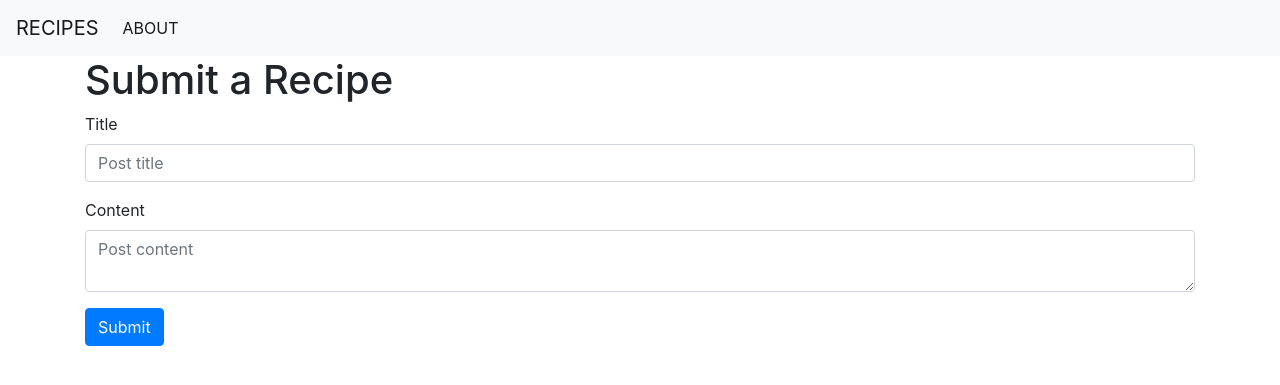
After one commit to LijieZhou/flask_app, a Flask app: page /create in a window 1280 px wide. The commit adds this page. Shown: the top 385 px of the page. Run offline with Flask 2, Linux system fonts and the light colour scheme; some libraries are stand-ins or nearby versions.

Commit message:
Add create and edit function

```diff
--- a/app.py
+++ b/app.py
@@ -1,5 +1,5 @@
 import sqlite3
-from flask import Flask, render_template
+from flask import Flask, render_template, request, url_for, flash, redirect
 from werkzeug.exceptions import abort
 
 def get_db_connection():
@@ -17,6 +17,7 @@ def get_recipe(recipe_id):
     return recipe
 
 app = Flask(__name__)
+app.config['SECRET_KEY'] = 'verysecurestring'
 
 @app.route('/')
 def index():
@@ -29,3 +30,35 @@ def index():
 def recipe(recipe_id):
     recipe = get_recipe(recipe_id)
     return render_template('recipe.html', recipe=recipe)
+
+@app.route('/create', methods=('GET', 'POST'))
+def create():
+    if request.method == 'POST':
+        title = request.form['title']
+        content = request.form['content']
+        if not title:
+            flash('Boooo! Your beer needs a name!')
+        else:
+            conn = get_db_connection()
+            conn.execute('INSERT INTO recipes (title, content) VALUES (?,?)',
+                     (title, content))
+            conn.commit()
+            conn.close()
+            return redirect(url_for('index'))
+    return render_template('create.html')
+
+@app.route('/<int:recipe_id>/edit', methods=('GET', 'POST'))
+def edit(recipe_id):
+    recipe = get_recipe(recipe_id)
+
+    if request.method == 'POST':
+        title = request.form['title']
+        content = request.form['content']
+        if not title:
+            flash('Boooo! Your beer needs a name~')
+        conn = get_db_connection()
+        conn.execute('UPDATE recipes SET title = ?, content = ?' ' WHERE id = ?', (title, content, recipe_id))
+        conn.commit()
+        conn.close()
+        return redirect(url_for('index'))
+    return render_template('edit.html', recipe=recipe)
--- /dev/null
+++ b/templates/create.html
@@ -0,0 +1,21 @@
+{% extends 'base.html' %}
+{%block content %}
+<h1>{% block title %} Submit a Recipe {% endblock %}</h1>
+<form method="post">
+    <div class="form-group">
+        <label for="title">Title</label>
+        <input type="text" name="title"
+               placeholder="Post title" class="form-control"
+               value="{{ request.form['title'] }}"></input>
+    </div>
+
+    <div class="form-group">
+        <label for="content">Content</label>
+        <textarea name="content" placeholder="Post content"
+                  class="form-control">{{ request.form['content'] }}</textarea>
+    </div>
+    <div class="form-group">
+        <button type="submit" class="btn btn-primary">Submit</button>
+    </div>
+</form>
+{% endblock %}
--- a/templates/index.html
+++ b/templates/index.html
@@ -1,11 +1,14 @@
 {% extends 'base.html' %}
 
 {% block content %}
-    <h1>{% block title %} Welcome to Lijie's Recipes {% endblock %}</h1>
+    <h1>{% block title %} Welcome to Lijie's Beer Recipes {% endblock %}</h1>
     {% for recipe in recipes %}
        <a href="{{ url_for('recipe', recipe_id=recipe['id']) }}">
            <h2>{{ recipe['title']}}</h2>
        </a>
        <span>{{ recipe['created'] }}</span>
+       <a href="{{ url_for('edit', recipe_id=recipe['id'])}}">
+         <span>Edit</span>
+       </a>
     {% endfor %}
 {% endblock %}
```
Also changed, not shown: templates/edit.html (added, +22 -0 lines).
